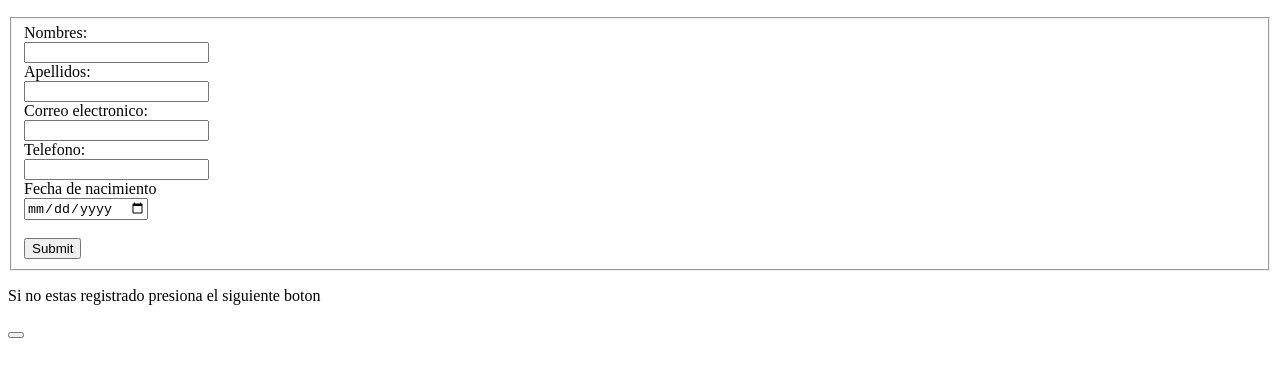
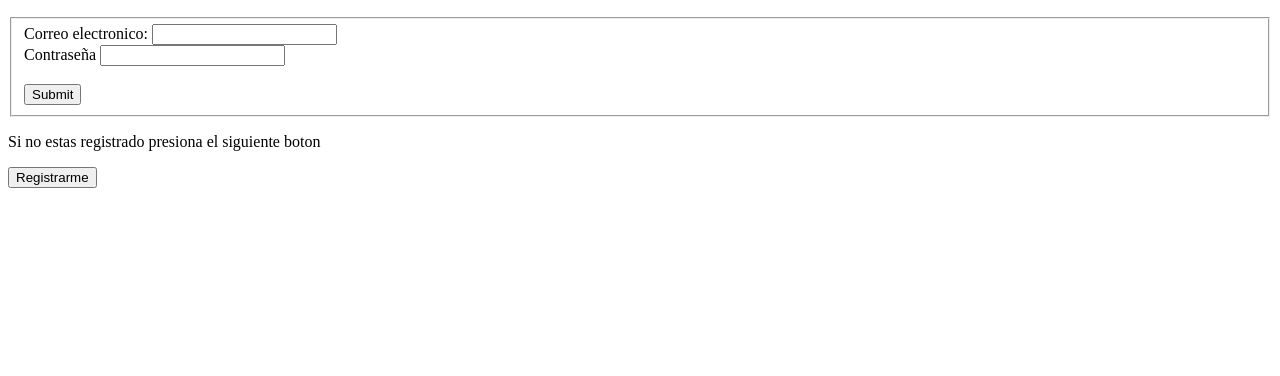
Before and after one commit to WSebastianMS/PaginaWeb1HTML, a plain HTML site: page login.html in a window 1280 px wide. Shown: the part 250-626 px from the top of the page. Drawn offline with Linux system fonts and the light colour scheme.

Commit message:
Ahora si ultimo commit porque no me acordaba de como usar git

```diff
--- a/login.html
+++ b/login.html
@@ -15,23 +15,22 @@
         <h2>Login</h2>
         <form action="Guide.html">
             <fieldset>
-                <label for="fname">Nombres:</label><br>
-                <input type="text" id="fname" name="fname" required><br>
-                <label for="lname">Apellidos:</label><br>
-                <input type="text" id="lname" name="lname" required><br>
-                <label for="email">Correo electronico:</label><br>
+                <label for="email">Correo electronico:</label>
                 <input type="email" id="email" name="email" required><br>
-                <label for="telefono">Telefono:</label><br>
-                <input type="tel" id="telefono" name="telefono" required><br>
-                <label for="bdate">Fecha de nacimiento</label><br>
-                <input type="date" id="bdate" name="bdate" required><br><br>
+                <label for="contraseña">Contraseña</label>
+                <input type="password" id="contraseña" name="contraseña" required><br><br>
                 <input type="submit" value="Submit">
             </fieldset>
         </form>
     </section>
     <section>
         <p>Si no estas registrado presiona el siguiente boton</p>
-        <button ></button>
+        <button onclick="redirigir()">Registrarme</button>
     </section>
+    <script>
+        function redirigir(){
+            window.location.href = "register.html"
+        }
+    </script>
 </body>
 </html>
```
